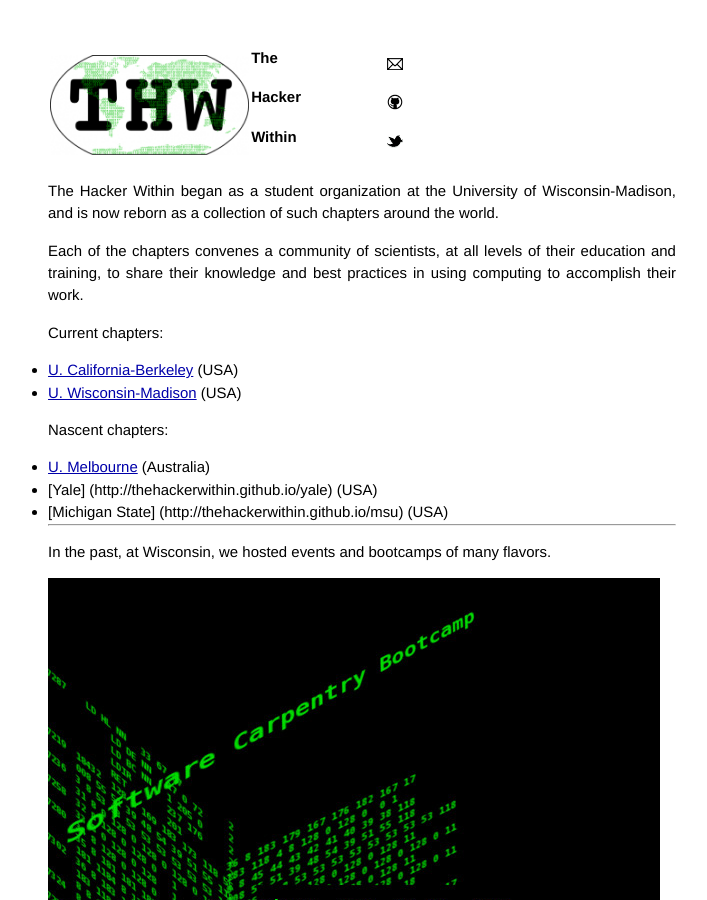
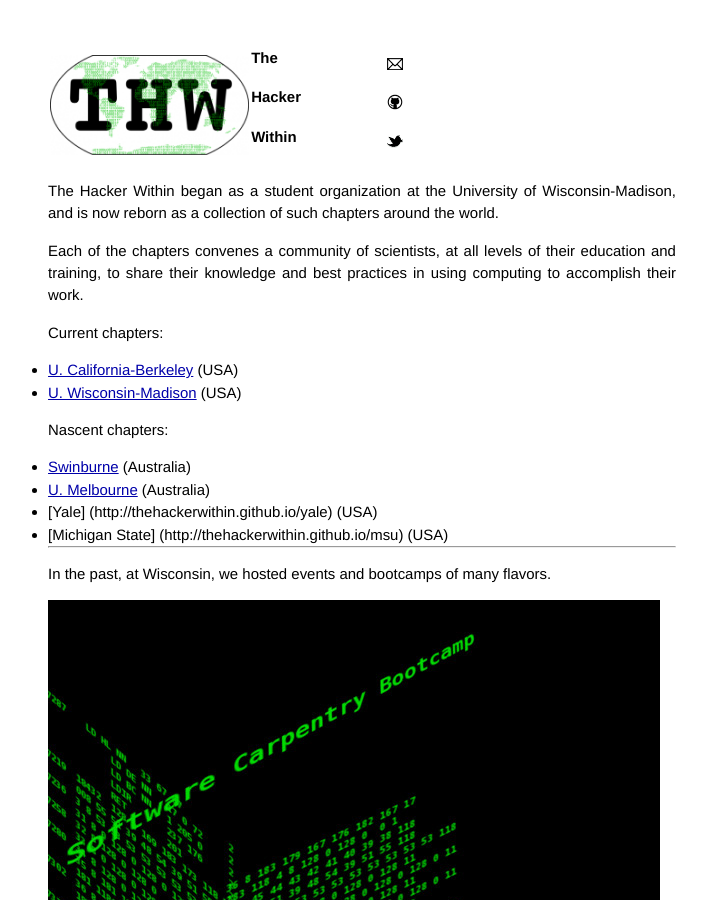
Before and after one commit to thehackerwithin/thehackerwithin.github.com, a Jekyll site: the page built from index.md, in a window 1280 px wide and 900 px high. Shown: the whole window, without its empty margins (278-985 px from the left). Built offline with Jekyll 4.4.1, drawn with Linux system fonts in a browser that asks for light colours; Markdown is read by kramdown in place of the engine named in the settings.

Commit message:
possible nascent chapter, swinburne

```diff
--- a/index.md
+++ b/index.md
@@ -18,6 +18,7 @@ Current chapters:
 
 Nascent chapters:
 
+  * [Swinburne](http://thehackerwithin.github.io/swinburne) (Australia)
   * [U. Melbourne](http://thehackerwithin.github.io/melbourne) (Australia)
   * [Yale] (http://thehackerwithin.github.io/yale) (USA)
   * [Michigan State] (http://thehackerwithin.github.io/msu) (USA)
```
